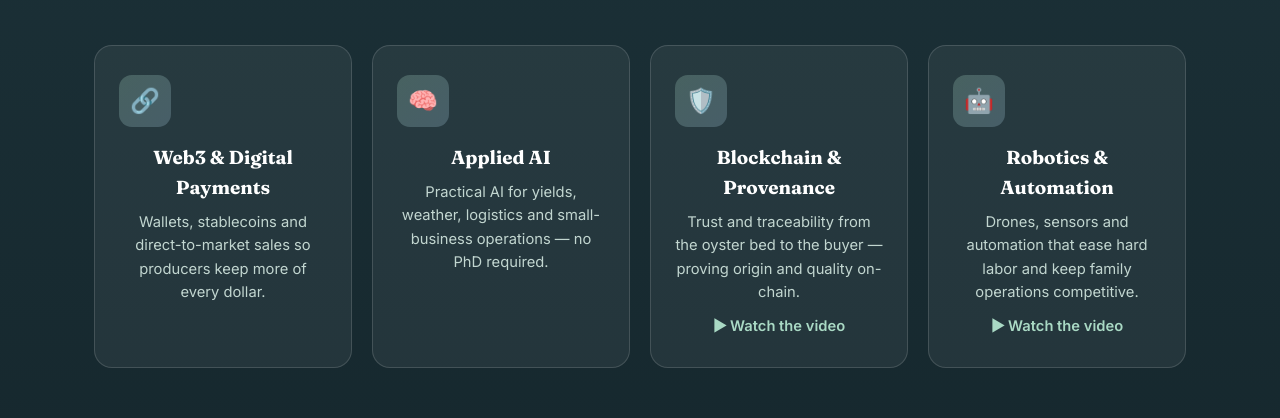
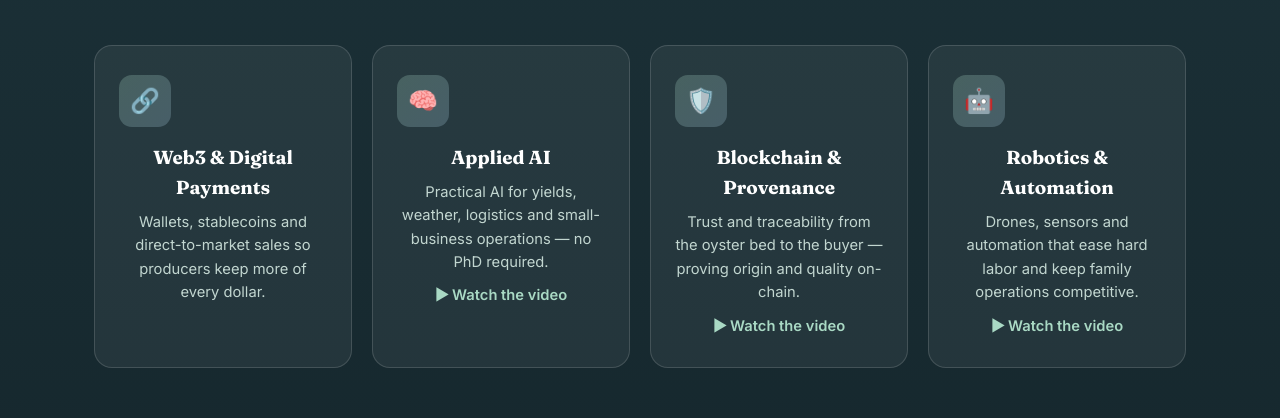
Before and after one commit to FeltonMuggs/blockaide-site, a plain HTML site: page index.html in a window 1280 px wide. Shown: the part 3450-3868 px from the top of the page. Drawn offline with Linux system fonts and the light colour scheme.

Commit message:
Add Watch the Video link to Applied AI track (yt: 1PsS3Zmmi5Y)
Updated the Applied AI section to include a video link and button functionality.

```diff
--- a/index.html
+++ b/index.html
@@ -315,7 +315,7 @@
     </div>
     <div class="pillars">
       <div class="pillar reveal"><div class="ico">🔗</div><h3>Web3 & Digital Payments</h3><p>Wallets, stablecoins and direct-to-market sales so producers keep more of every dollar.</p></div>
-      <div class="pillar reveal"><div class="ico">🧠</div><h3>Applied AI</h3><p>Practical AI for yields, weather, logistics and small-business operations — no PhD required.</p></div>
+      <div class="pillar reveal" role="button" tabindex="0" data-open-video data-yt="1PsS3Zmmi5Y" aria-label="Watch the Applied AI video" style="cursor:pointer"><div class="ico">🧠</div><h3>Applied AI</h3><p>Practical AI for yields, weather, logistics and small-business operations — no PhD required.</p><p style="margin-top:.6rem;color:var(--seafoam);font-weight:600">▶ Watch the video</p></div>
       <div class="pillar reveal" role="button" tabindex="0" data-open-video data-yt="el4txIhJEWA" aria-label="Watch the Blockchain & Provenance video" style="cursor:pointer"><div class="ico">🛡️</div><h3>Blockchain & Provenance</h3><p>Trust and traceability from the oyster bed to the buyer — proving origin and quality on-chain.</p><p style="margin-top:.6rem;color:var(--seafoam);font-weight:600">▶ Watch the video</p></div>
       <div class="pillar reveal" role="button" tabindex="0" data-open-video data-yt="e0fynj6UtSg" aria-label="Watch the Robotics & Automation video" style="cursor:pointer"><div class="ico">🤖</div><h3>Robotics & Automation</h3><p>Drones, sensors and automation that ease hard labor and keep family operations competitive.</p><p style="margin-top:.6rem;color:var(--seafoam);font-weight:600">▶ Watch the video</p></div>
     </div>
```
